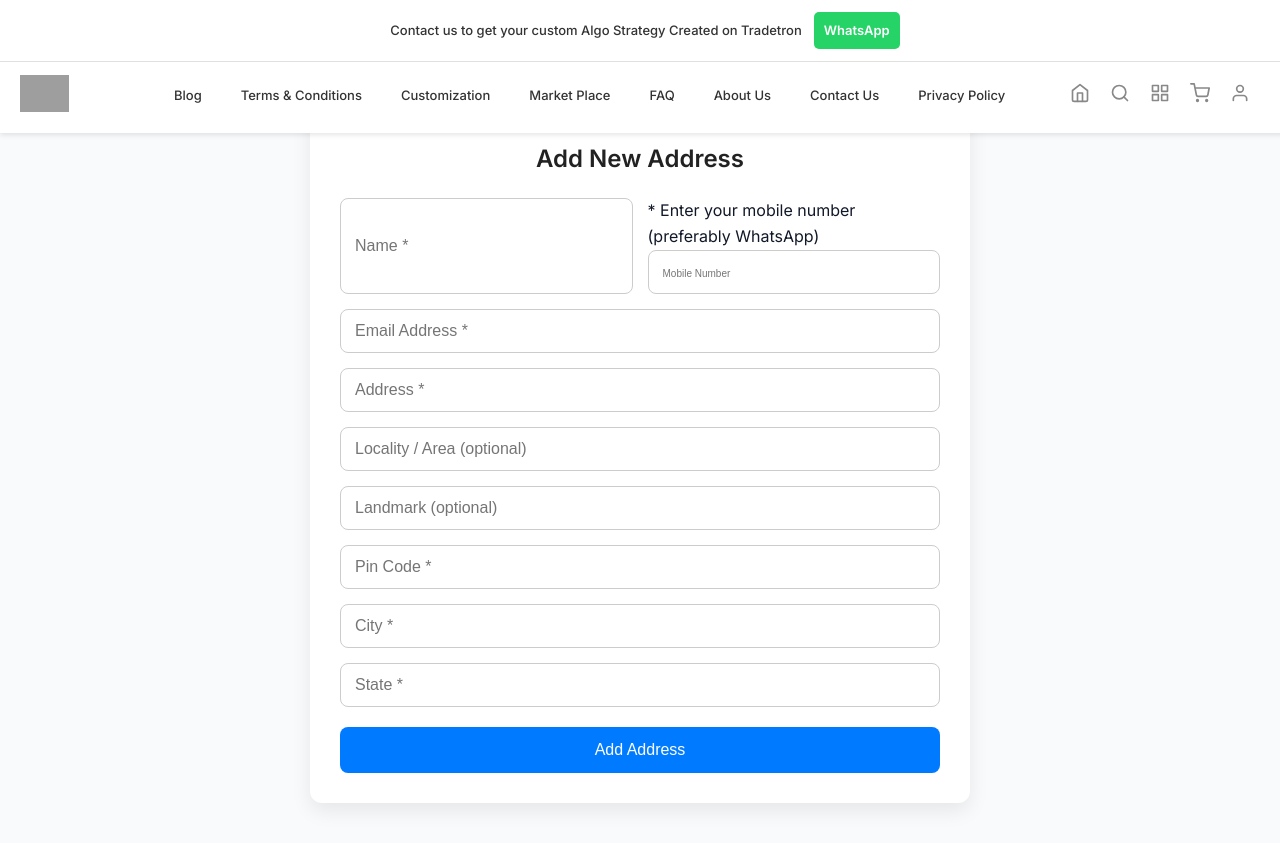
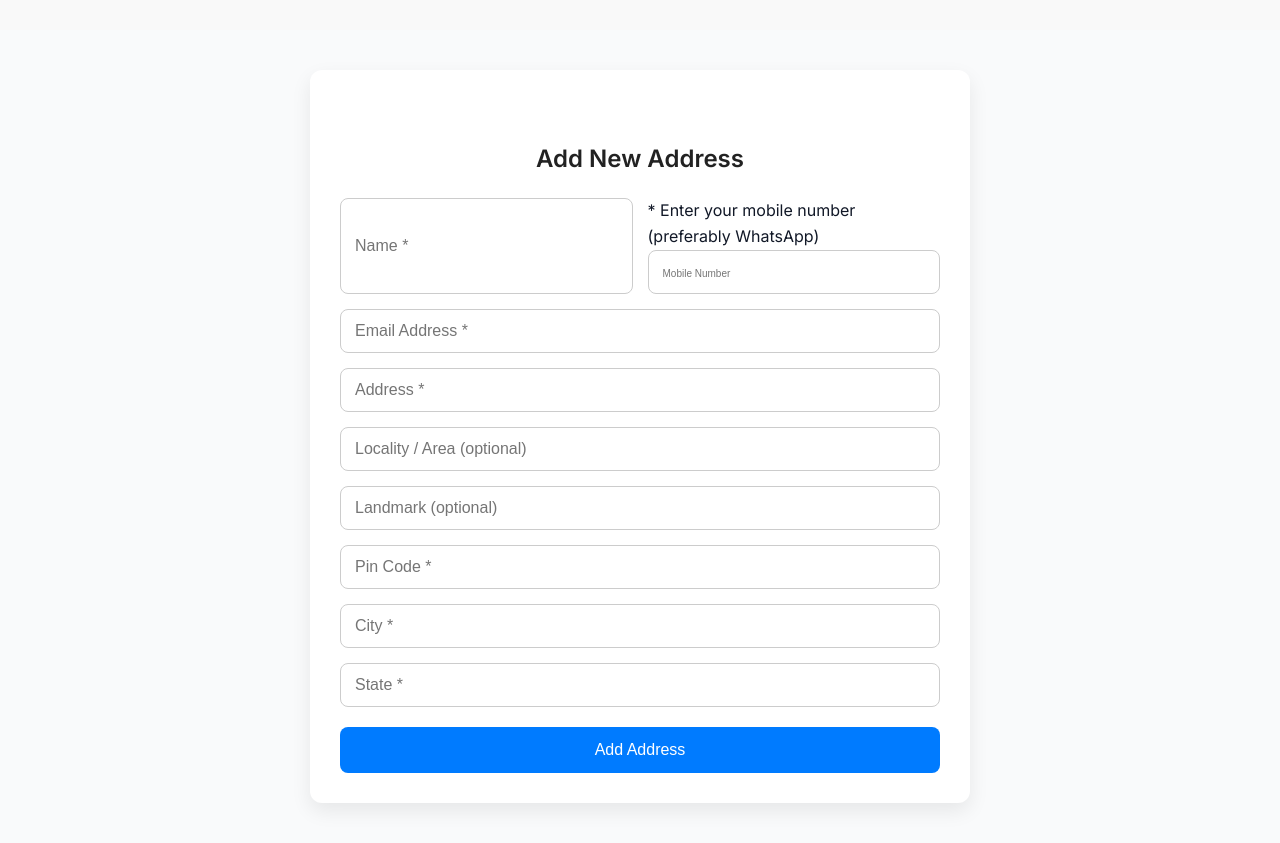
Before and after one commit to Sanjay-adepu/algobazarr, a React (Vite) app: page /address in a window 1280 px wide. Built offline with nearby package versions, Linux system fonts and the light colour scheme; grey boxes are pictures that could not be loaded.

Commit message:
Update AdressForm.jsx

```diff
--- a/src/Login/AdressForm.jsx
+++ b/src/Login/AdressForm.jsx
@@ -1,7 +1,7 @@
 import React, { useState } from 'react';
 import { useNavigate } from 'react-router-dom';
 import './AddressForm.css';
-import Navbar from '../Navbar/Navbar';
+
 
 const AddressForm = () => {
   const navigate = useNavigate();
@@ -76,7 +76,7 @@ const [isAddressCompleted, setIsAddressCompleted] = useState(false);
 
   return (
 <>
-<Navbar/>
+
     <form className="address-form" onSubmit={handleSubmit}>
       <h2 className="form-title">Add New Address</h2>
       <div className="form-grid">
```
